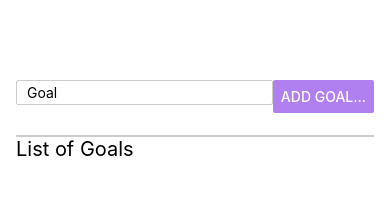
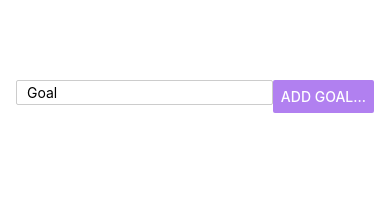
Before and after one commit to iamraselmolla/React-Native-Practise-Application, a React Native app: screen / in a window 390 px wide. Shown: the top 211 px of the page. Built offline with nearby package versions, Linux system fonts and the light colour scheme.

Commit message:
splited componenet into multiple parts

```diff
--- a/App.js
+++ b/App.js
@@ -1,6 +1,8 @@
 
 import { useState } from 'react';
-import { Button, StyleSheet, Text, TextInput, View } from 'react-native';
+import { Button, FlatList, ScrollView, StyleSheet, Text, TextInput, View } from 'react-native';
+import GoalItem from './components/GoalItem';
+import GoalInput from './components/GoalInput';
 
 export default function App() {
   const [goalInput, setGoalInput] = useState('');
@@ -11,21 +13,20 @@ export default function App() {
   };
 
   const addGoalHandler = () => {
-    setGoals(currentGoals => [...currentGoals, goalInput]);
-    setGoalInput('');
+    setGoals(currentGoals => [...currentGoals, {
+      text: goalInput,
+      key: Math.random().toString()
+    }]);
   };
   return (
     <View style={styles.appContainer}>
-      <View style={styles.inputContainer}>
-        <TextInput onChangeText={goalInputHandler} style={styles.inputStyle} placeholder='Goal' />
-        <View>
-          <Button onPress={addGoalHandler} color={'#b180f0'} style title='Add Goal...' />
-        </View>
-      </View>
-      <View style={styles.goalContainer}>
-        <Text style={{ fontSize: 20 }}>List of Goals</Text>
-        {goals.map((goal) => <Text style={styles.goalItem} key={goal} >{goal}</Text>)}
-      </View>
+      <GoalInput goalInputHandler={goalInputHandler} addGoalHandler={addGoalHandler} />
+
+      <FlatList data={goals} renderItem={item => {
+        return <GoalItem item={item.item} />
+      }} alwaysBounceVertical={false} />
+
+
     </View>
   );
 }
--- /dev/null
+++ b/components/GoalInput.js
@@ -0,0 +1,37 @@
+import { Button, StyleSheet, TextInput, View } from "react-native";
+
+const GoalInput = ({ addGoalHandler, goalInputHandler }) => {
+    return (
+        <View style={styles.inputContainer}>
+            <TextInput onChangeText={goalInputHandler} style={styles.inputStyle} placeholder='Goal' />
+            <View>
+                <Button onPress={addGoalHandler} color={'#b180f0'} style title='Add Goal...' />
+            </View>
+        </View>
+    );
+};
+const styles = StyleSheet.create({
+
+    inputStyle: {
+        borderWidth: 1,
+        borderColor: '#cccccc',
+        width: '75%',
+        padding: 3,
+        marginBottom: 10,
+        paddingLeft: 10,
+        borderRadius: 2
+    },
+    inputContainer: {
+        flexDirection: 'row',
+        justifyContent: 'space-between',
+
+    },
+    goalContainer: {
+        borderTopWidth: 2,
+        marginTop: 20,
+        borderTopColor: '#cccccc',
+    },
+});
+
+
+export default GoalInput;
--- /dev/null
+++ b/components/GoalItem.js
@@ -0,0 +1,25 @@
+import { StyleSheet, Text, View } from "react-native";
+
+const GoalItem = (item) => {
+    return (
+        <View>
+            <Text style={styles.goalItem}>{item.item.text}</Text>
+        </View>
+    );
+};
+
+const styles = StyleSheet.create({
+
+    goalItem: {
+        fontSize: 20,
+        padding: 10,
+        backgroundColor: '#5e0acc',
+        color: 'white',
+        borderRadius: 5,
+        marginBottom: 10,
+        textAlign: 'center',
+    }
+
+});
+
+export default GoalItem;
```
